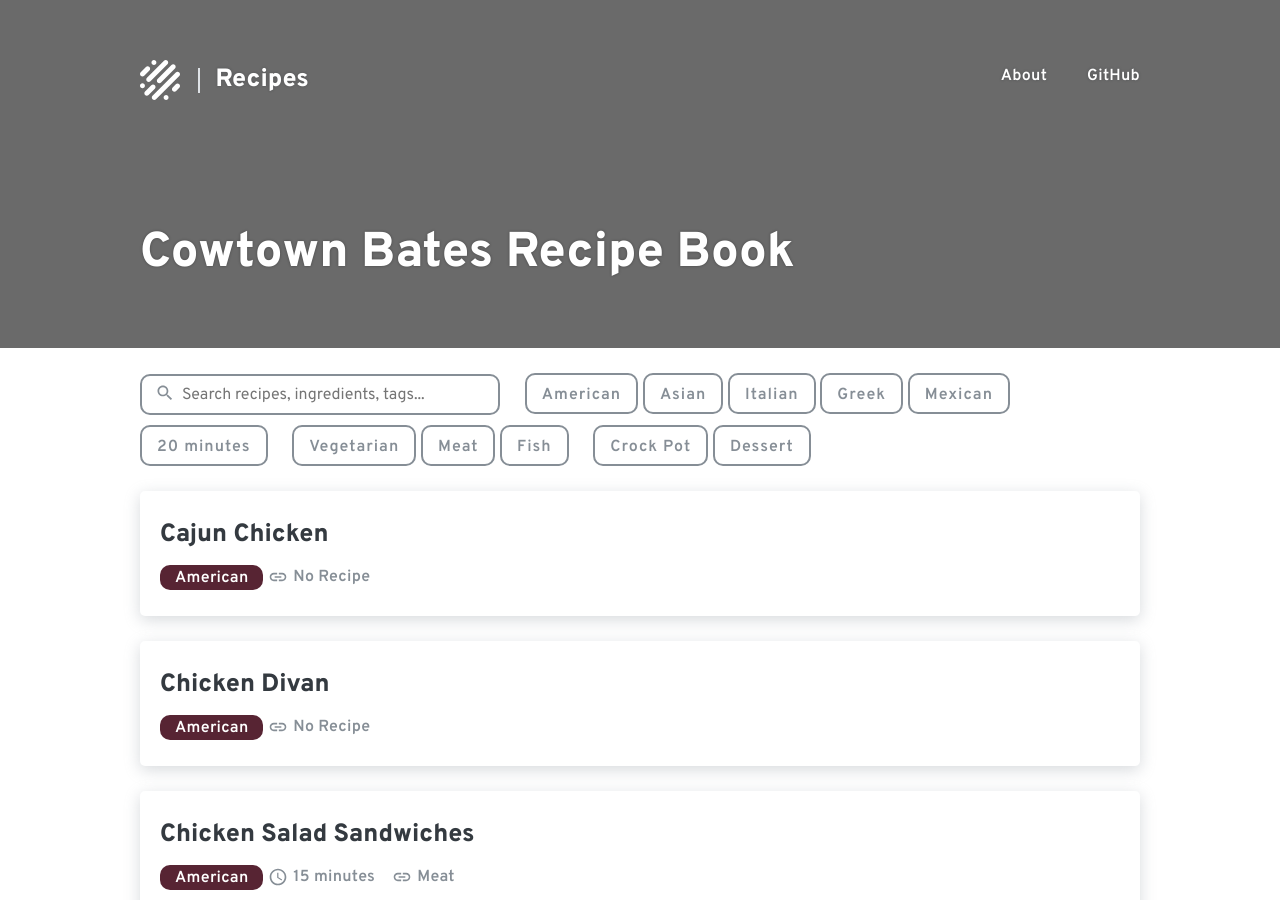
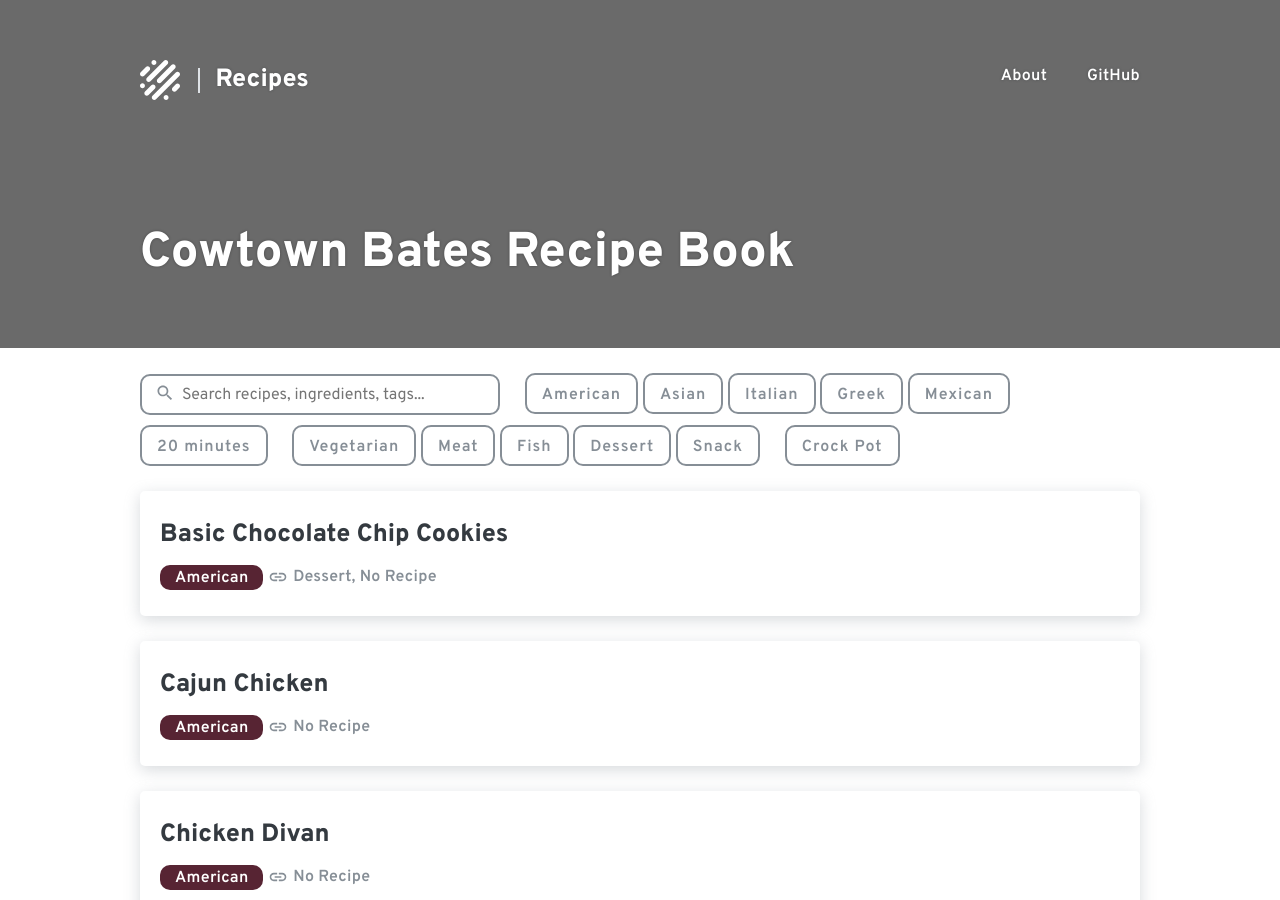
Before and after one commit to sfb1996/cookbook, a Jekyll site: the page built from index.html, in a window 1280 px wide and 900 px high. Built offline with Jekyll 4.4.1, drawn with Linux system fonts in a browser that asks for light colours; some of the changed text lies outside the part shown.

Commit message:
added desserts

```diff
--- /dev/null
+++ b/_recipes/basic-chocolate-chip.md
@@ -0,0 +1,16 @@
+---
+title: Basic Chocolate Chip Cookies
+ref: basic-chocolate-chip
+image: false
+time:
+category: American
+tags:
+  - dessert
+  - No Recipe
+ingredients:
+  - name:
+    amount:
+    unit:
+---
+
+Coming Soon!
--- a/index.html
+++ b/index.html
@@ -78,16 +78,20 @@ exclude: true
           <input class="searchbar-checkbox js-meat" type="checkbox" id="fish" value="fish">
           <span class="searchbar-button">Fish</span>
         </label>
+        <label for="dessert">
+          <input class="searchbar-checkbox js-meat" type="checkbox" id="dessert" value="dessert">
+          <span class="searchbar-button">Dessert</span>
+        </label>
+        <label for="snack">
+          <input class="searchbar-checkbox js-meat" type="checkbox" id="snack" value="snack">
+          <span class="searchbar-button">Snack</span>
+        </label>
       </fieldset>
 
       <fieldset class="searchbar-group">
         <label for="crockpot">
           <input class="searchbar-checkbox js-origin" type="checkbox" id="crockpot" value="crockpot">
           <span class="searchbar-button">Crock Pot</span>
-        </label>
-        <label for="dessert">
-          <input class="searchbar-checkbox js-origin" type="dessert" id="dessert" value="crockpot">
-          <span class="searchbar-button">Dessert</span>
         </label>
       </fieldset>
 
```
Also changed, not shown: _recipes/picnic-cake.md (added, +16 -0 lines).
